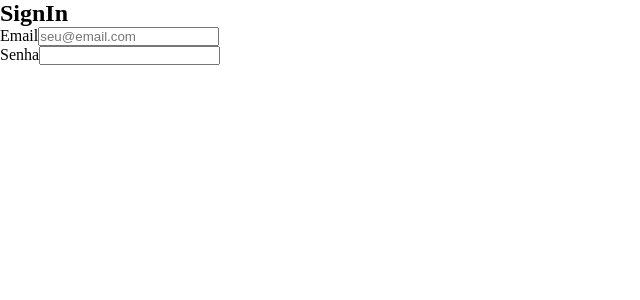
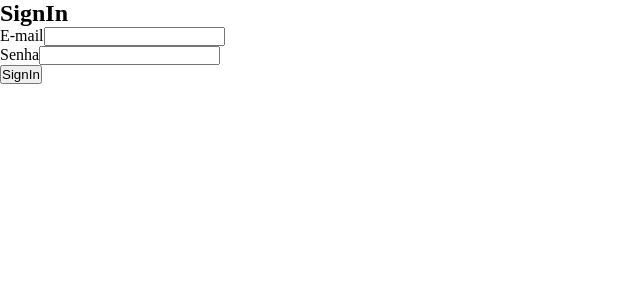
Before and after one commit to gabriellima77/HubLocal_teste_front_end, a Next.js app: page / in a window 1280 px wide. Shown: the top 300 px of the page, without its empty margins (0-640 px from the left). Built offline with nearby package versions, Linux system fonts and the light colour scheme.

Commit message:
add input and button components

```diff
--- a/package.json
+++ b/package.json
@@ -9,9 +9,13 @@
     "lint": "next lint"
   },
   "dependencies": {
+    "@hookform/resolvers": "^2.8.8",
+    "axios": "^0.26.1",
     "next": "12.1.5",
     "react": "18.0.0",
-    "react-dom": "18.0.0"
+    "react-dom": "18.0.0",
+    "react-hook-form": "^7.29.0",
+    "yup": "^0.32.11"
   },
   "devDependencies": {
     "@types/node": "17.0.24",
--- /dev/null
+++ b/src/components/Button/index.tsx
@@ -0,0 +1,11 @@
+interface ButtonProps {
+  children: string;
+}
+
+export function Button({children}: ButtonProps) {
+  return (
+    <button type="submit">
+      {children}
+    </button>
+  )
+}
--- /dev/null
+++ b/src/components/Input/Input.module.scss
@@ -0,0 +1,6 @@
+
+.container {
+  display: flex;
+  flex-direction: column;
+  align-items: center;
+}
--- a/src/components/Input/index.tsx
+++ b/src/components/Input/index.tsx
@@ -0,0 +1,22 @@
+import { InputHTMLAttributes, forwardRef } from "react";
+import { FieldError, UseFormRegister } from "react-hook-form";
+
+interface InputProps extends InputHTMLAttributes<HTMLInputElement> {
+  error?: FieldError;
+  label: string;
+}
+
+export const Input = forwardRef<HTMLInputElement, InputProps>
+(({label, error, name, ...rest}, ref)  => (
+    <div ref={ref}>
+      <label htmlFor={name}>{label}</label>
+      <input
+        name={name}
+        id={name}
+        {...rest}
+      />
+      {error &&  <span>{error.message}</span>}
+    </div>
+));
+
+Input.displayName = 'Input';
--- a/src/pages/index.tsx
+++ b/src/pages/index.tsx
@@ -1,24 +1,52 @@
-import type { NextPage } from 'next'
-import Head from 'next/head'
+import type { NextPage } from 'next';
+
+import Head from 'next/head';
+import { Input } from '../components/Input';
+import { FieldValues, SubmitHandler, useForm } from 'react-hook-form';
+import { yupResolver } from '@hookform/resolvers/yup';
+import * as yup from 'yup';
+import { Button } from '../components/Button';
+import { useRef } from 'react';
+
+interface IFormData {
+  email: string;
+  password: string;
+}
+
+const signInFormSchema = yup.object().shape({
+  email: yup.string().required('E-mail obrigatório!').email('E-mail inválido!'),
+  password: yup.string().required('Senha obrigatória!'),
+});
 
 const Home: NextPage = () => {
+  const ref = useRef();
+  const { register, handleSubmit, watch, formState: { errors } } = useForm<IFormData>({
+    resolver: yupResolver(signInFormSchema),
+  });
+
+  const onSubmit: SubmitHandler<IFormData> = (data) => console.log(data);
+
   return (
     <div>
       <Head>
         <title>Sign In</title>
         <meta name="description" content="Solução do Teste da HubLocal" />
       </Head>
-      <form>
+      <form onSubmit={handleSubmit(onSubmit)}>
         <h2>SignIn</h2>
-        <div>
-          <label>Email</label>
-          <input type="email" name="email" id="email" placeholder='seu@email.com' />
-        </div>
-        <div>
-          <label>Senha</label>
-          <input type="password" name="password" id="password" />
-
-        </div>
+        <Input
+          error={errors.email}
+          label="E-mail"
+          type="email"
+          {...register('email')}
+        />
+        <Input
+          error={errors.password}
+          label="Senha"
+          type="password"
+          {...register('password')}
+        />
+        <Button>SignIn</Button>
       </form>
     </div>
   )
```
Also changed, not shown: src/components/Button/Button.module.scss (added), 1 other file (tests, documents, lock files or other folders).
